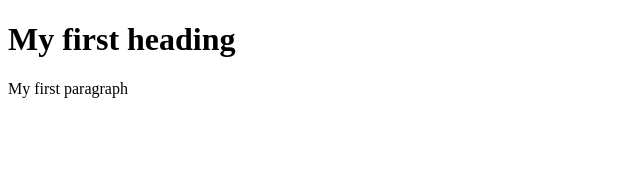
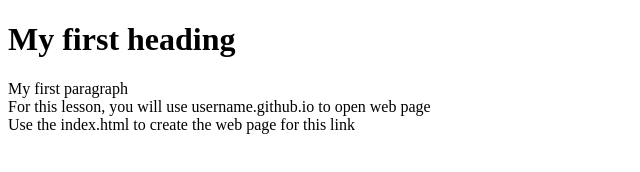
Before and after one commit to VuDucPhuS/VuDucPhuS.github.io, a plain HTML site: page index.html in a window 1280 px wide. Shown: the whole page, without its empty margins (0-640 px from the left). Drawn offline with Linux system fonts and the light colour scheme.

Commit message:
Add more code

```diff
--- a/index.html
+++ b/index.html
@@ -6,6 +6,9 @@
 
     <body>
         <h1> My first heading </h1>
-        <p> My first paragraph </p>
+        <p> My first paragraph <br>
+            For this lesson, you will use username.github.io to open web page <br>
+            Use the index.html to create the web page for this link
+        </p>
     </body>
 </html>
```
